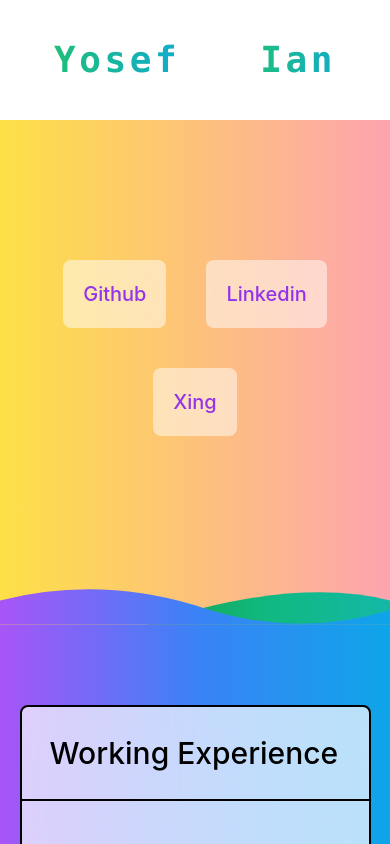
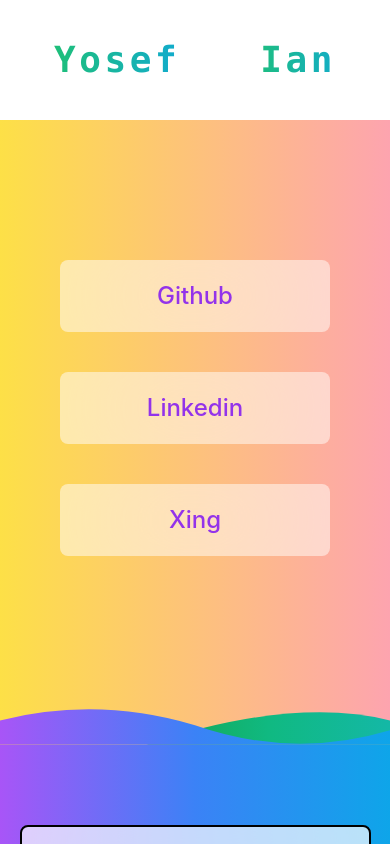
Before and after one commit to Remisys/WebsiteAboutMe, a Next.js app: page / in a window 390 px wide. Shown: the top 844 px of the page. Built offline with nearby package versions, Linux system fonts and the light colour scheme.

Commit message:
Better mobile support

```diff
--- a/pages/index.tsx
+++ b/pages/index.tsx
@@ -32,7 +32,7 @@
       <h1 className=" bg-gradient-to-r from-green-500 to-sky-500 bg-clip-text sm:p-[60px] p-10 font-mono font-black tracking-widest text-transparent xl:text-8xl sm:text-6xl text-4xl">Ian</h1>
       </header>
       <nav className="flex flex-row justify-center items-center w-full grow bg-gradient-to-r from-yellow-300 to-rose-300 py-[100px] m-0 ">
-        <div className="flex flex-row  justify-center  items-center flex-wrap  w-full  px-10 py-5 ">
+        <div className="flex flex-col items-stretch lg:flex-row justify-center  lg:items-center flex-wrap  w-full  px-10 py-5 ">
           {urls.map( (x, index) => (<Button key={index} url={x.url} text={x.text} />))}
         </div>
       </nav>
--- a/src/button.tsx
+++ b/src/button.tsx
@@ -1,5 +1,5 @@
 
-import type {myType} from '../pages/index'
+import type { myType } from '../pages/index';
 
 
 
@@ -9,7 +9,7 @@
     <div>
         <div className="md:m-10 m-5 flex-1 ">
         <div className="backdrop-blur-[72px] bg-white/[.5] hover:bg-gradient-to-r hover:from-purple-500 hover:to-sky-500 hover:shadow-lg flex-1 border-3  rounded-lg text-center hover:scale-[1.2]">
-            <p className="lg:text-3xl sm:text-2xl text-xl  sm:p-8 p-5  font-medium hover:text-white  text-purple-600  ">
+            <p className="lg:text-3xl  text-2xl  sm:p-8 p-5  font-medium hover:text-white  text-purple-600  ">
               <a href={props.url}>{props.text}</a>
             </p>
         </div>
```
